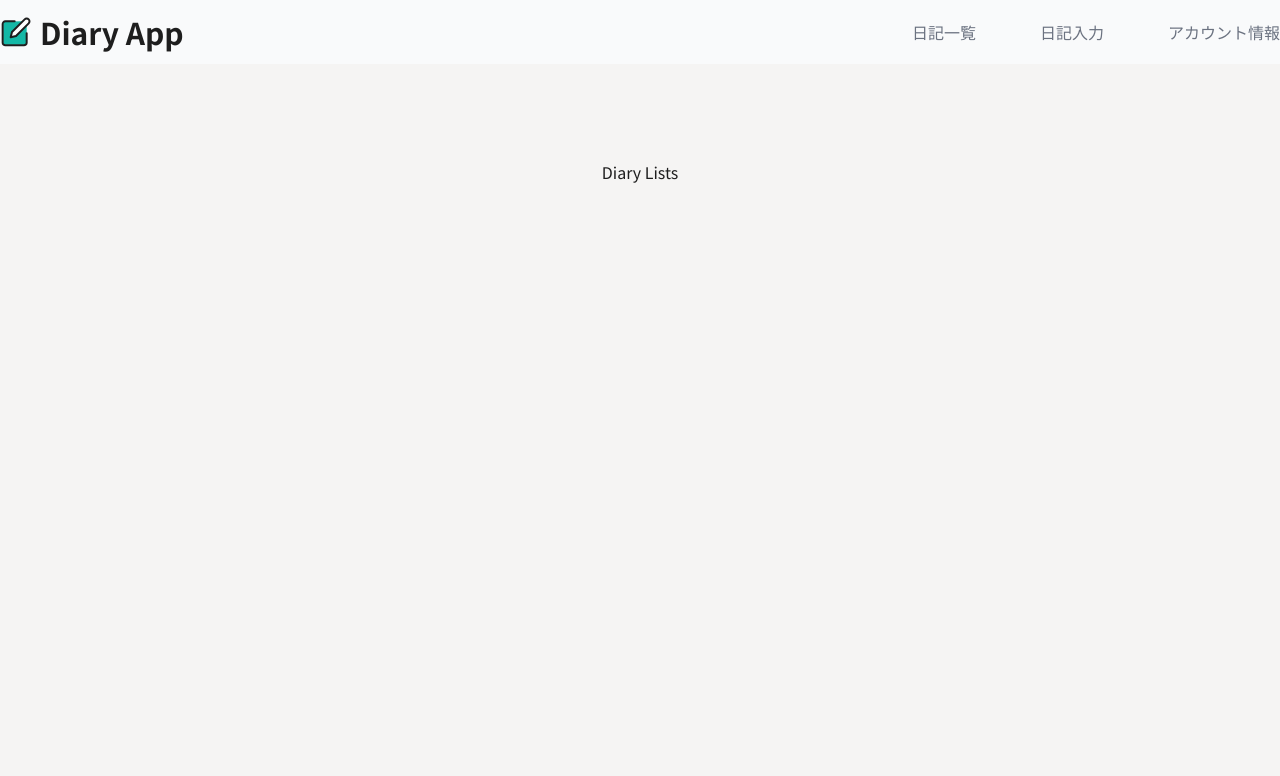
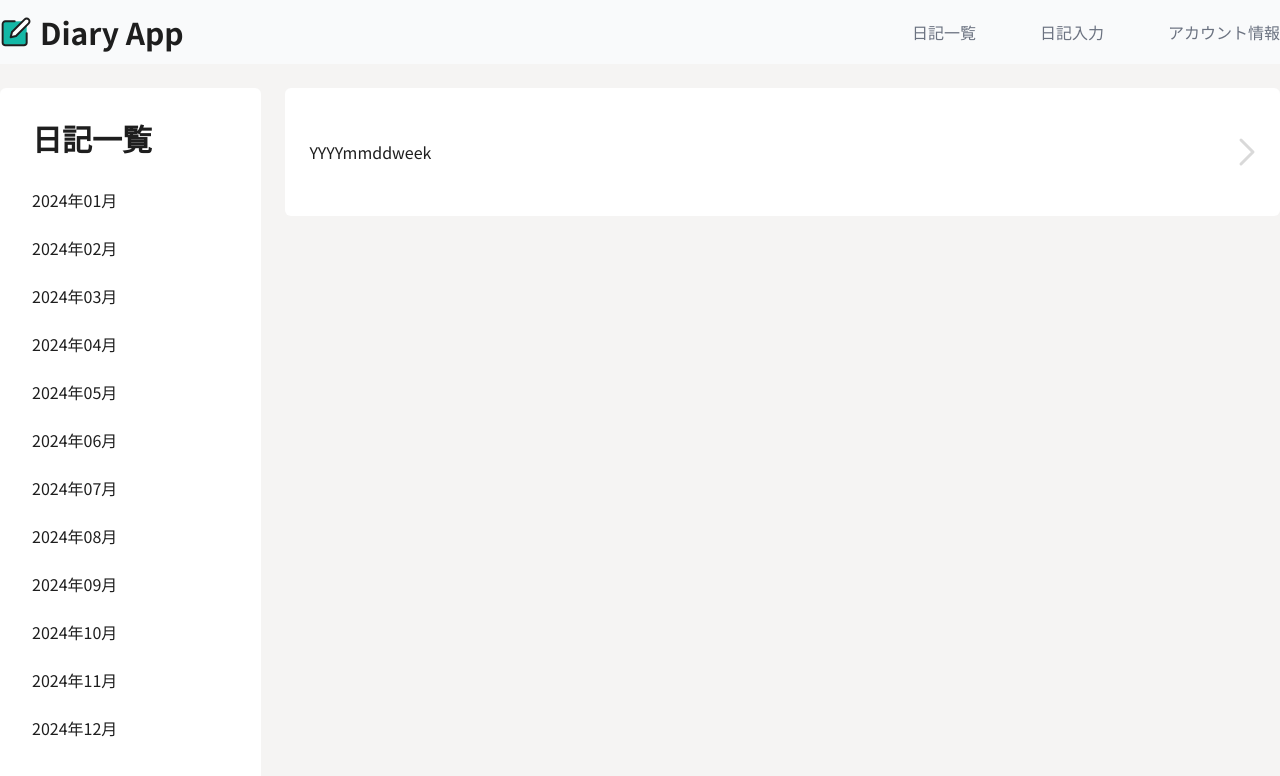
Before and after one commit to diary-app-0910/diaryappfrontend, a Next.js app: page /diarylist in a window 1280 px wide. Shown: the top 776 px of the page. Built offline with nearby package versions, Linux system fonts and the light colour scheme.

Commit message:
日記一覧ページ実装

```diff
--- a/app/(main)/diarylist/page.tsx
+++ b/app/(main)/diarylist/page.tsx
@@ -1,9 +1,46 @@
+// 日記一覧ページ
+
+import Diarylist from '@/app/components/elements/Diarylist'
 import React from 'react'
 
+// リストの型を定義
+interface DiaryList {
+    year: string;
+    month: string;
+    day: string;
+    week: string;
+};
+
+
 const page = () => {
+    // 現在の西暦を取得
+    const currentYear = new Date().getFullYear();
+    // 01-12月を作成
+    const months = Array.from({ length: 12 }, (_, index) => {
+        const month = (index + 1).toString().padStart(2, '0');
+        return `${month}月`;
+    });
+
     return (
-        <main className="flex min-h-screen flex-col items-center justify-between p-24">
-            Diary Lists
+        <main className='flex justify-center'>
+            <div className='flex w-full h-auto gap-6 pt-6 max-w-screen-xl'>
+                <div className='flex flex-col gap-6 p-8 bg-white rounded-md w-[318px] h-[736px]'>
+                    <h1 className='font-bold pb-2 text-2xl lg:text-3xl'>日記一覧</h1>
+                    {months.map((month, index) => (
+                        <h2 key={index}>{currentYear}年{month}</h2>
+                    ))}
+                </div>
+                <div className='flex flex-col w-full gap-6'>
+                        <Diarylist
+                        data={{
+                            year:'YYYY',
+                            month:'mm',
+                            day:'dd',
+                            week:'week'
+                        }}
+                        />
+                </div>
+            </div>
         </main>
     )
 }
--- /dev/null
+++ b/app/components/elements/Diarylist.tsx
@@ -0,0 +1,22 @@
+import React from 'react'
+import Image from 'next/image';
+
+// リストの型を定義
+interface DiaryList {
+    year: string;
+    month: string;
+    day: string;
+    week: string;
+};
+
+
+const Diarylist = ({ data }: { data: DiaryList }) => {
+    return (
+        <div className='flex justify-between items-center bg-white rounded-md h-32 w-full p-6'>
+            <h2>{data.year}{data.month}{data.day}{data.week}</h2>
+            <Image src='/img/arrow-right.svg' alt='ロゴ' width={24} height={36} />
+        </div>
+    )
+}
+
+export default Diarylist
```
Also changed, not shown: public/img/arrow-right.svg (added).
